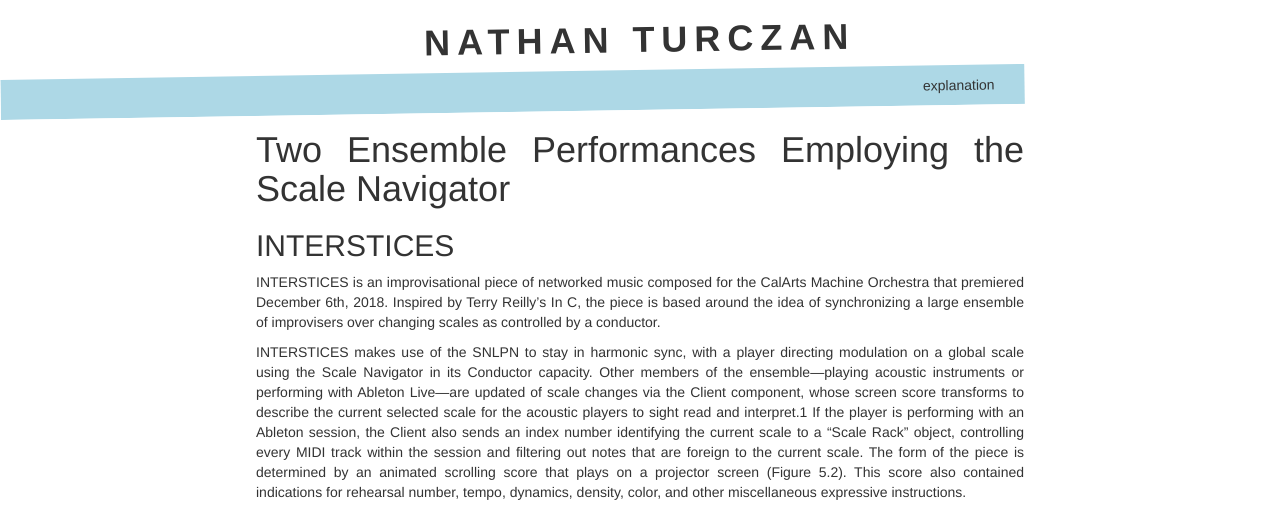
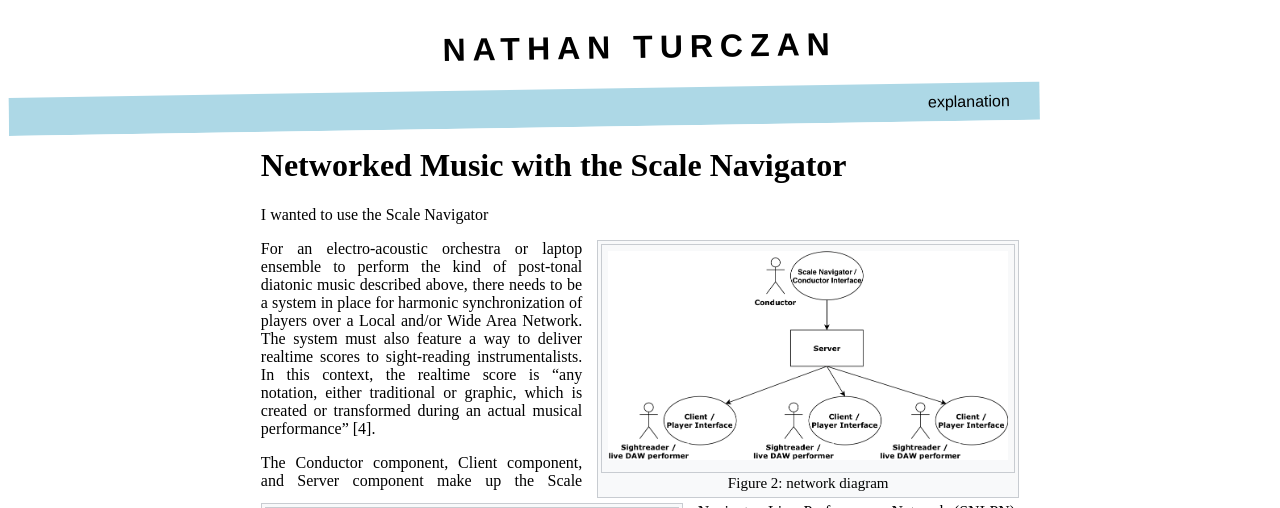
Before and after one commit to nathanturczan/nathanturczan.github.io, a PHP site: page /portfolio/INTERSTICES_explanation/index.html in a window 1280 px wide. Shown: the top 508 px of the page. Run offline with PHP 8.4, Linux system fonts and the light colour scheme.

Commit message:
adding interstices to portfolio

```diff
--- a/portfolio/INTERSTICES_explanation/index.html
+++ b/portfolio/INTERSTICES_explanation/index.html
@@ -1,15 +1,14 @@
 <!DOCTYPE html>
 <html>
+
 <head>
     <title>portfolio | INTERSTICES // Heptagrams</title>
-  <meta charset="utf-8"/>
-  <link rel="stylesheet" href="https://maxcdn.bootstrapcdn.com/bootstrap/3.3.6/css/bootstrap.min.css" integrity="sha384-1q8mTJOASx8j1Au+a5WDVnPi2lkFfwwEAa8hDDdjZlpLegxhjVME1fgjWPGmkzs7" crossorigin="anonymous">
+    <meta charset="utf-8" />
     <link href='https://fonts.googleapis.com/css?family=Roboto:300,400,700' rel='stylesheet' type='text/css'>
     <link rel="stylesheet" type="text/css" href="main.css">
 </head>
+
 <body>
-
-
 
     <header>
         <div>
@@ -22,61 +21,81 @@
 
     <div class="main">
 
-<h1>Two Ensemble Performances Employing the Scale Navigator</h1>
+        <h1>Networked Music with the Scale Navigator</h1>
+
+        <p>I wanted to use the Scale Navigator </p>
+
+
+        <div class="imageRight">
+            <div class="imageInner">
+                <img src="BlockDiagram1.png" alt="network diagram" style="width:400px;height:auto;" />
+            </div>
+            Figure 2: network diagram
+        </div>
+
+        <p>For an electro-acoustic orchestra or laptop ensemble to perform the kind of post-tonal diatonic music described above, there needs to be a system in place for harmonic synchronization of players over a Local and/or Wide Area Network. The system must also feature a way to deliver realtime scores to sight-reading instrumentalists. In this context, the realtime score is “any notation, either traditional or graphic, which is created or transformed during an actual musical performance” [4]. </p>
+
+
+
+        <div class="imageLeft">
+            <div class="imageInner">
+                <img src="client.png" alt="network diagram" style="width:400px;height:auto;" />
+            </div>
+            Figure 2: client
+        </div>
+
+        <p>The Conductor component, Client component, and Server component make up the Scale Navigator Live Performance Network (SNLPN). This network infrastructure is hierarchical and unidirectional in the traditional Western conductor-musician configuration (Figure 3): the Conductor module sends messages to the Server (scale and chord information) which automatically pushes this data to a Client page (Figure 4), open in the performers’ browser windows and displaying notation describing the current scale as selected by the Conductor. The Client page is intended for use by both sight-readers and electronic improvisers, and therefore has a button for mapping various streams of incoming control data to parameters in Ableton Live (or similar DAW). The SNLPN was built with open-source web-standard technologies: Javascript, HTML5, CSS3, Node.js, Web Sockets, P5.js, VexFlow, and Tone.js.</p>
 
         <h2>INTERSTICES</h2>
 
-<p>INTERSTICES is an improvisational piece of networked music composed for the CalArts
-Machine Orchestra that premiered December 6th, 2018. Inspired by Terry Reilly’s In
-C, the piece is based around the idea of synchronizing a large ensemble of improvisers
-over changing scales as controlled by a conductor.</p>
+        <p>INTERSTICES is an improvisational piece of networked music composed for the CalArts Machine Orchestra that premiered December 6th, 2018. Inspired by Terry Reilly’s In C, the piece is based around the idea of synchronizing a large ensemble of improvisers over changing scales as controlled by a conductor.</p>
 
 
-<p>INTERSTICES makes use of the SNLPN to stay in harmonic sync, with a player directing modulation on a global scale using the Scale Navigator in its Conductor capacity.
-Other members of the ensemble—playing acoustic instruments or performing with Ableton Live—are updated of scale changes via the Client component, whose screen
-score transforms to describe the current selected scale for the acoustic players to sight
-read and interpret.1
-If the player is performing with an Ableton session, the Client
-also sends an index number identifying the current scale to a “Scale Rack” object, controlling every MIDI track within the session and filtering out notes that are foreign to
-the current scale. The form of the piece is determined by an animated scrolling score
-that plays on a projector screen (Figure 5.2). This score also contained indications for
-rehearsal number, tempo, dynamics, density, color, and other miscellaneous expressive
-instructions.</p>
 
+
+
+
+
+        <p>INTERSTICES makes use of the SNLPN to stay in harmonic sync, with a player directing modulation on a global scale using the Scale Navigator in its Conductor capacity. Other members of the ensemble—playing acoustic instruments or performing with Ableton Live—are updated of scale changes via the Client component, whose screen score transforms to describe the current selected scale for the acoustic players to sight read and interpret.1 If the player is performing with an Ableton session, the Client also sends an index number identifying the current scale to a “Scale Rack” object, controlling every MIDI track within the session and filtering out notes that are foreign to the current scale. The form of the piece is determined by an animated scrolling score that plays on a projector screen (Figure 5.2). This score also contained indications for rehearsal number, tempo, dynamics, density, color, and other miscellaneous expressive instructions.
+        </p>
+
+
+
+
+        <p>INTERSTICES is an improvisational piece of networked music composed for the CalArts Machine Orchestra that premiered December 6th, 2018. Inspired by Terry Reilly’s In C, the piece is based around the idea of a large ensemble improvising within a single scale, with the added capacity for a conductor to globally change the scale. INTERSTICES makes use of the SNLPN to stay in harmonic sync, with a player directing modulation on a global scale using the Scale Navigator in its Conductor capacity. Other members of the ensemble—playing acoustic instruments or performing with a Ableton Live—are updated of scale changes via the Client component, whose screen score transforms to describe the current selected scale for the acoustic players to sight read and interpret.6 If the player is performing with an Ableton session, the Client also sends an index number identifying the current scale to a “Scale Rack” object, controlling every MIDI track within the session and filtering out notes that are foreign to the current scale. The form of the piece is determined by an animated scrolling score that plays on a projector screen.</p>
+
+        <p>The piece is an electro-acoustic improvisational chorale for the Chordas vocal ensemble (SATB), live electronics, and interactive score that premiered December 1st 2018 at CalArts. It begins in C Diatonic, with each of the four singers responsible for improvising melody using only two notes of the scale. The author used the Scale Navigator to determine the next fifteen measures that comprise the form of the piece.</p>
+
+        <div class="imageCenter">
             <div class="iframe-container">
-      <iframe width="480" height="720" scrolling="no" frameborder="no" allow="autoplay" src="https://w.soundcloud.com/player/?url=https%3A//api.soundcloud.com/tracks/299987971&color=%23ff5500&auto_play=false&hide_related=false&show_comments=true&show_user=true&show_reposts=false&show_teaser=true&visual=true"></iframe>
+                <iframe src="https://www.youtube.com/embed/videoseries?list=PLYHX9YKIkvEPjf6CprUQEipGd4pfFyW65" style="width:100%;height:100%;" frameborder="0" allow="autoplay; encrypted-media" allowfullscreen></iframe>
+            </div>
+            Figure 1: Modal Intersections Documentation - YouTube Playlist
+        </div>
 
-<p>INTERSTICES is an improvisational piece of networked
-music composed for the CalArts Machine Orchestra that
-premiered December 6th, 2018. Inspired by Terry Reilly’s
-In C, the piece is based around the idea of a large ensemble
-improvising within a single scale, with the added capacity
-for a conductor to globally change the scale.
-INTERSTICES makes use of the SNLPN to stay in harmonic sync, with a player directing modulation on a global
-scale using the Scale Navigator in its Conductor capacity.
-Other members of the ensemble—playing acoustic instruments or performing with a Ableton Live—are updated of
-scale changes via the Client component, whose screen score
-transforms to describe the current selected scale for the
-acoustic players to sight read and interpret.6 If the player
-is performing with an Ableton session, the Client also sends
-an index number identifying the current scale to a “Scale
-Rack” object, controlling every MIDI track within the session and filtering out notes that are foreign to the current
-scale. The form of the piece is determined by an animated
-scrolling score that plays on a projector screen.</p>
-
-<p>The piece is an electro-acoustic improvisational chorale for the Chordas vocal ensemble
-(SATB), live electronics, and interactive score that premiered December 1st 2018 at
-CalArts. It begins in C Diatonic, with each of the four singers responsible for improvising
-melody using only two notes of the scale. The author used the Scale Navigator to
-determine the next fifteen measures that comprise the form of the piece.</p>
-
-<p>The author created a transformative screen score to cue singers and assist them with each
-modulation.1 This screen score is controlled by a conductor, who presses a “Next Measure” button that highlights the current measure and triggers electronic and recorded
-sounds in a concurrently running Ableton session.
-The author re-titled the piece Heptagrams after changing the harmonic structure of the
-piece.</p>
+        <p>The author created a transformative screen score to cue singers and assist them with each modulation.1 This screen score is controlled by a conductor, who presses a “Next Measure” button that highlights the current measure and triggers electronic and recorded sounds in a concurrently running Ableton session. The author re-titled the piece Heptagrams after changing the harmonic structure of the piece.
+        </p>
 
         <h2>Heptagrams</h2>
+
+
+        <div class="imageCenter">
+            <div class="iframe-container">
+                <iframe src="https://www.youtube.com/embed/OYUY48aMve0" style="width:100%;height:100%;" frameborder="0" allow="autoplay; encrypted-media" allowfullscreen></iframe>
+            </div>
+            Figure 1: Modal Intersections Documentation - YouTube Playlist
+        </div>
+
+
+        <p>Heptagrams is a semi-improvisational piece for four singers, a conductor, and a MIDI-controlled player piano. The singers are assisted in their improvisation by a real time score, defined by Jason Freeman as “any notation, either traditional or graphic, which is created or transformed during an actual musical performance." The conductor triggers transformations in the score, indicating to the singers when to modulate to a new seven-note mode and triggering arpeggiations in the player piano. Heptagrams features sixteen of these modes, all with G as their root, ranging from church modes (Aeolian and Lydian) to equally-tempered versions of Carnatic rāgam (Mela Natakapriya).</p>
+
+
+        <div class="imageCenter">
+            <div class="iframe-container">
+              <iframe scrolling="no"  style="width:100%;height:100%;" frameborder="no" allow="autoplay" src="https://w.soundcloud.com/player/?url=https%3A//api.soundcloud.com/tracks/597702201&color=%23ff5500&auto_play=false&hide_related=false&show_comments=true&show_user=true&show_reposts=false&show_teaser=true&visual=true"></iframe>
+            </div>
+        </div>
+
 
     </div>
 
--- a/portfolio/INTERSTICES_explanation/main.css
+++ b/portfolio/INTERSTICES_explanation/main.css
@@ -12,13 +12,13 @@ div.imageRight {
   padding: 3px;
   font-size: 94%;
   margin: 0 0 5px 15px;
-  text-align: left;
+
 }
 
 div.imageCenter {
   border: 1px solid #c8ccd1;
   padding: 3px;
-  float: left;
+  float: center;
   background-color: #f8f9fa;
   font-size: 94%;
   text-align: center;
@@ -27,7 +27,7 @@ div.imageCenter {
   padding: 3px;
   font-size: 94%;
   margin: 0 0 5px 0 ;
-  text-align: left;
+
 }
 
 div.imageLeft {
@@ -42,7 +42,7 @@ div.imageLeft {
   padding: 3px;
   font-size: 94%;
   margin: 0 15px 5px 0 ;
-  text-align: left;
+
 }
 
 div.imageInner {
@@ -158,8 +158,7 @@ footer {
   position: absolute;
   top:0;
   left: 0;
-  width: 100%;
-  height: 100%;
+
 }
 
 /* Responsive layout - makes the two columns/boxes stack on top of each other instead of next to each other, on small screens */
--- a/portfolio/modal_intersections_explanation/index.html
+++ b/portfolio/modal_intersections_explanation/index.html
@@ -41,7 +41,7 @@
             Figure 2: The Scale Navigator
         </div>
 
-        <p><i>Modal Intersections</i> was a 2018 interactive audiovisual installation for the <a href="http://wavecave.calarts.edu/">CalArts WaveCave</a> centered around the Scale Navigator as an interface for interaction, allowing a user to explore, play, and otherwise navigate through &ldquo;the abstract, precompositional space within which Debussy’s music moves&rdquo; <a href= "https://dmitri.mycpanel.princeton.edu/files/publications/debussy.pdf">(Tymoczko, 2004, p. 247)</a>. The Scale Navigator &mdash; running on Chrome &mdash; was open on an iPad embedded in a podium in the middle of the space (Figure 2) for participants to interact with, triggering melodies and arpeggios in the selected scale on two opposing Yamaha DisKlaviers. Software patches for arpeggiation and melody were designed entirely in Ableton using some recomposed MIDI files and a lot of MIDI effects: the Max4Live MIDI Echo effect was particularly useful for repeating chords, melodies, and other musical figures morph and mold to fit the selected scale.</p>
+        <p><i>Modal Intersections</i> was a 2018 interactive audiovisual installation for the <a href="http://wavecave.calarts.edu/">CalArts WaveCave</a> centered around the Scale Navigator as an interface for interaction, allowing a user to explore, play, and otherwise navigate through &ldquo;the abstract, precompositional space within which Debussy’s music moves&rdquo; <a href="https://dmitri.mycpanel.princeton.edu/files/publications/debussy.pdf">(Tymoczko, 2004, p. 247)</a>. The Scale Navigator &mdash; running on Chrome &mdash; was open on an iPad embedded in a podium in the middle of the space (Figure 2) for participants to interact with, triggering melodies and arpeggios in the selected scale on two opposing Yamaha DisKlaviers. Software patches for arpeggiation and melody were designed entirely in Ableton using some recomposed MIDI files and a lot of MIDI effects: the Max4Live MIDI Echo effect was particularly useful for repeating chords, melodies, and other musical figures morph and mold to fit the selected scale.</p>
 
         <p>Each scale was accompanied by its own looping video of roadway intersections in Los Angeles; scale selection in the Scale Navigator (routed via MIDI to TouchDesigner) triggered the footage. This piece exploited the structure of the scale network to create a non-linear film experience. The way each scale was paired with its own video loop was an attempt to associate parallel sensory phenomena: a highway intersection for each harmonic intersection. </p>
 
@@ -49,7 +49,7 @@
 
         <h2>Thought Loops</h2>
 
-        <p><p>Thought Loops</i>, my second stab at a WaveCave installation, was an opportunity to iterate on <i>Modal Intersections</i>. Billed as a &ldquo;non linear poem for voice and accompaniment,&rdquo; it lived in the CalArts WaveCave for one week in January 2019.</p>
+        <p><i>Thought Loops</i>, my second stab at a WaveCave installation, was an opportunity to iterate on <i>Modal Intersections</i>. Billed as a &ldquo;non linear poem for voice and accompaniment,&rdquo; it lived in the CalArts WaveCave for one week in January 2019.</p>
 
         <div class="imageLeft">
             <div class="imageInner">
@@ -60,7 +60,7 @@
 
         <p>Much like <i>Modal Intersections</i>, users interacted with the Scale Navigator open in an iPad on a podium in the center of the room to navigate through scales. The interface was significantly altered to display no text information whatsoever, and I went with a &ldquo;night mode&rdquo; color scheme to match the dark aesthetic of the room. Each scale was synesthetically associated with one line of a non-linear poem projected on one wall of the WaveCave (Figure 4, right wall). Kayla Pica Pau Marie, a graduate student of the CalArts School of Critical Studies assisted me in coming up with the appropriate tone for the text of <i>Thought Loops</i>. The notated scale was projected onto an adjacent wall for musicians to sight-read (Figure 4, left wall).</p>
 
-        <p>I spent many hours with frequent collaborator <a href= "https://www.tannerpfeiffer.com/">Tanner Pfeiffer</a> in the CalArts Radio Station—where there are some decent microphones—recording our voices across a range of an octave and a half, inclusive of four vowel types and three dynamics to create a library of vocal samples to create the sound world for <i>Thought Loops</i>. These vocal samples were triggered by interactions with the Scale Navigator, and played through a quad-speaker setup in the four corners of the room.</p>
+        <p>I spent many hours with frequent collaborator <a href="https://www.tannerpfeiffer.com/">Tanner Pfeiffer</a> in the CalArts Radio Station—where there are some decent microphones—recording our voices across a range of an octave and a half, inclusive of four vowel types and three dynamics to create a library of vocal samples to create the sound world for <i>Thought Loops</i>. These vocal samples were triggered by interactions with the Scale Navigator, and played through a quad-speaker setup in the four corners of the room.</p>
 
         <p>Documentation of live sight-reading experiments with as many as five musicians performing inside the WaveCave during the run of <i>Thought Loops</i>, drawing from the changing scales projected on the wall and improvsing with the vocal soundscapes can be found in the YouTube Playlist in Figure 4.</p>
 
```
Also changed, not shown: portfolio/INTERSTICES_explanation/BlockDiagram1.png (added), 3 other files. Lines whose indentation alone changed are shown as unchanged.
